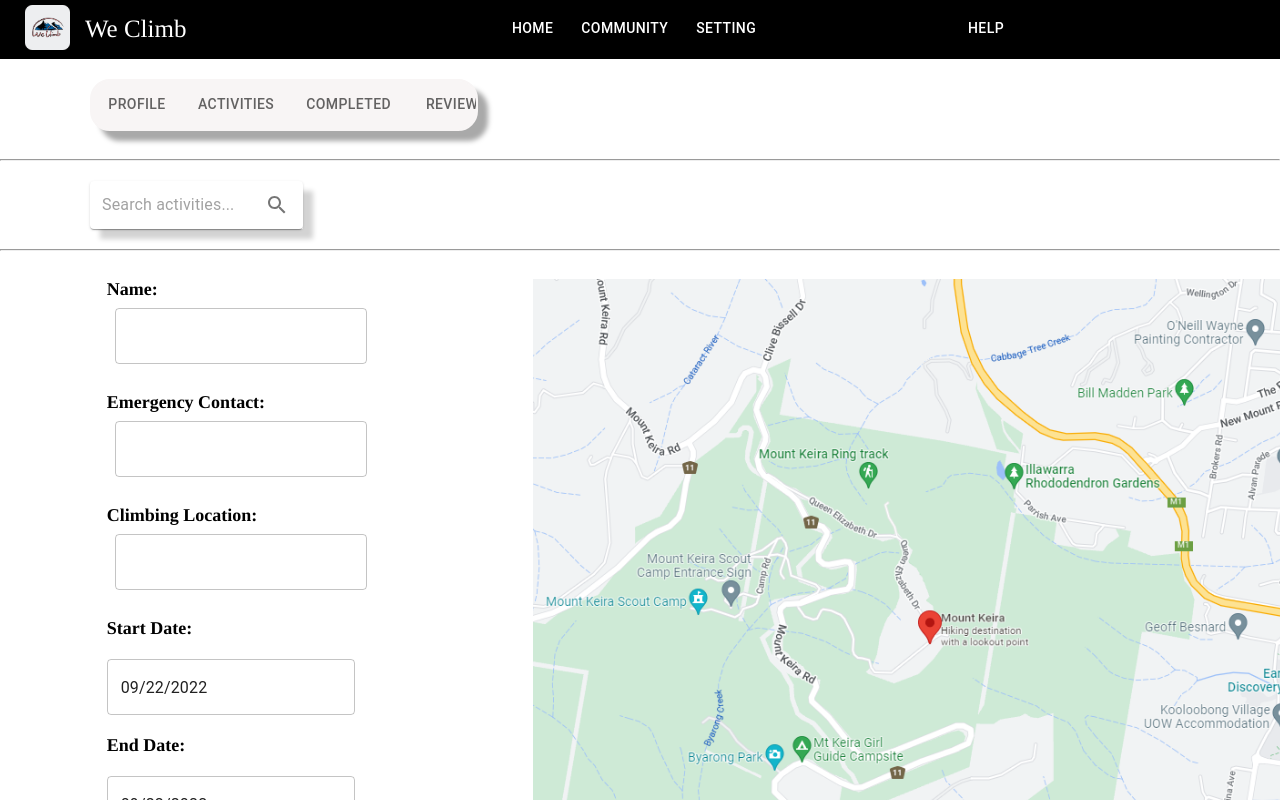
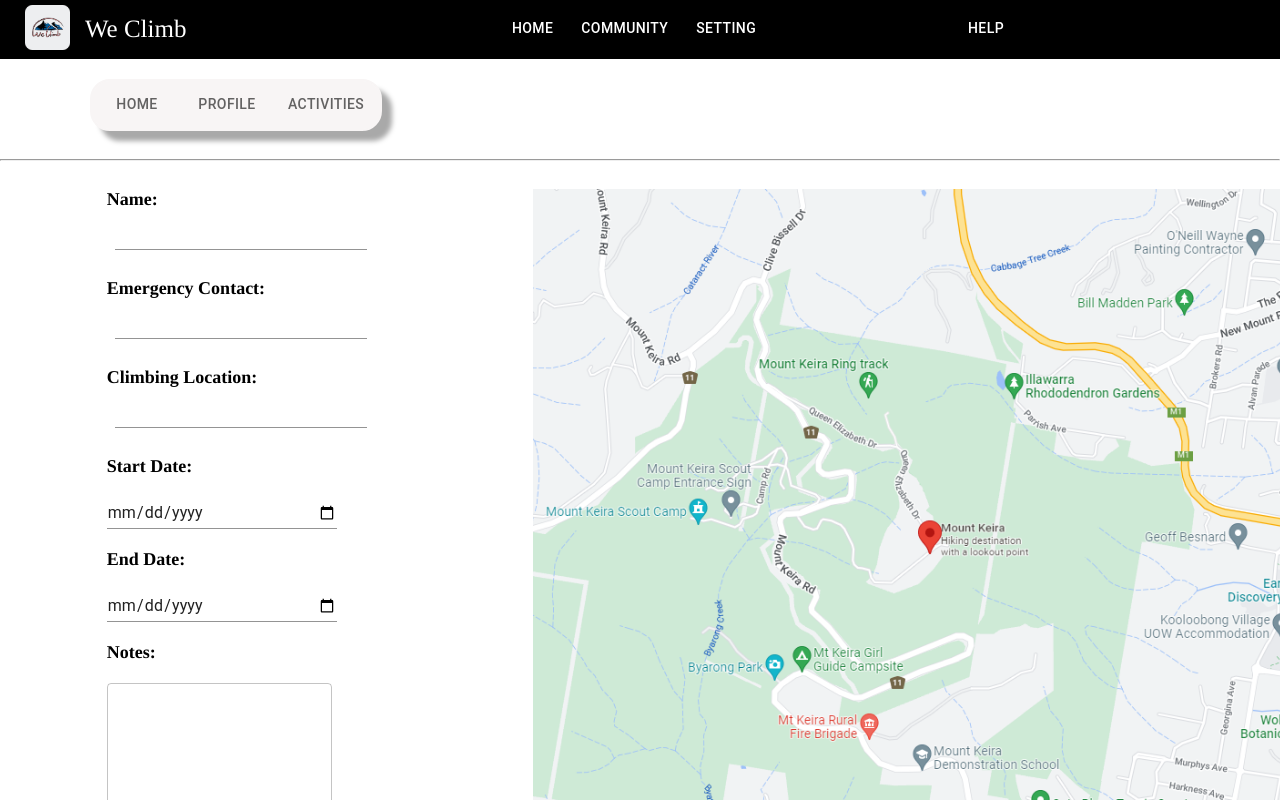
Before and after one commit to williamzeming/csit321, a React (Create React App) app in the folder webapp/: page /Activities in a window 1280 px wide. Shown: the top 800 px of the page. Built offline with nearby package versions, Linux system fonts and the light colour scheme; no server answers.

Commit message:
change input, textarea, delete search bar

```diff
--- a/webapp/src/page/Activities.css
+++ b/webapp/src/page/Activities.css
@@ -31,49 +31,3 @@
     background-repeat: no-repeat;
     background-size: cover;
 }
-.backgroundBlack{
-    background-color: #000000;
-    color: white;
-    display: flex;
-    flex-direction: row;
-    flex-grow: 1;
-}
-.backgroundBlack_firstColumn{
-    font-size: 20px;
-    padding-top: 20px;
-    padding-left: 20px;
-    background-color: #000000;
-    color: white;
-    display: flex;
-    flex-direction: row;
-    flex-grow: 1;
-}
-.backgroundBlack_secondColumn{
-    padding-top: 20px;
-    background-color: #000000;
-    color: white;
-    display: flex;
-    flex-direction: row;
-    flex-grow: 2;
-}
-.backgroundBlack_thirdColumn{
-    padding-top: 20px;
-    background-color: #000000;
-    color: white;
-    display: flex;
-    flex-direction: row;
-    flex-grow: 1;
-}
-.backgroundBlack_fourthColumn{
-    padding-top: 20px;
-    background-color: #000000;
-    color: white;
-    display: flex;
-    flex-direction: row;
-    flex-grow: 1;
-}
-.backgroundBlack_row{
-    background-color: #000000;
-    color: white;
-    text-align: center;
-}
--- a/webapp/src/page/Activities.js
+++ b/webapp/src/page/Activities.js
@@ -20,7 +20,10 @@
 import Link from "@mui/material/Link";
 import TextareaAutosize from '@mui/material/TextareaAutosize';
 import Footer from './Footer'
+import {createTheme, responsiveFontSizes, ThemeProvider} from "@mui/material/styles";
 
+let theme = createTheme();
+theme = responsiveFontSizes(theme);
 
 function BasicDatePicker() {
     const [value, setValue] = React.useState<Dayjs | null>(null);
@@ -59,9 +62,9 @@
                     <Button style={{paddingRight: 20,marginTop: 10, color:"white"}} to="/" underline="hover">Help</Button>
                 </Grid>
             </Grid><br/>
-     {/*tab bar ys={2}*/}
+     {/*tab bar ys={2} sx={{ width: '30%' }}*/}
                 <Grid container >
-                    <Box sx={{ width: '30%' }} className={"tab"}>
+                    <Box  className={"tab"}>
                         <Tabs
                             value={ColorTab.value}
                             onChange={(event: React.SyntheticEvent, newValue: string) => {
@@ -70,16 +73,17 @@
                             indicatorColor="secondary"
                             aria-label="secondary tabs example"
                         >
+                            <Tab value="home" label="Home" href={"/"}/>
                             <Tab value="profile" label="Profile" href={"/"}/>
                             <Tab value="activities" label="Activities" href={"/Activities"}/>
-                            <Tab value="completed" label="Completed" href={"/"}/>
-                            <Tab value="review" label="Review" href={"/"}/>
+                            {/*  <Tab value="completed" label="Completed" href={"/"}/>
+                            <Tab value="review" label="Review" href={"/"}/> */}
                         </Tabs>
                     </Box>
                 </Grid><br/>
                 <hr/>
   {/*search bar xs={2} */}
-                <Grid container xs={2} className={"search"}>
+                {/*  <Grid container xs={2} className={"search"}>
                     <Paper
                         component="form"
                         sx={{ p: '2px 4px', display: 'flex', alignItems: 'center', width: 400 }}
@@ -93,8 +97,8 @@
                         <SearchIcon />
                     </IconButton>
                     </Paper>
-                </Grid> <hr/><br/>
-   {/*main ys={4}*/}
+                </Grid> <hr/><br/> */}
+   {/*main ys={4}*/}<br/>
                 <Grid container>
                     <Grid item xs={1} />
                     <Grid item xs={3}>
@@ -108,30 +112,40 @@
                         >
                         <div>
                             <div className={"input-text"}>Name:</div>
-                            <TextField
+                            {/* <TextField
                                 required
                                 id="outlined-required"
                                 margin="dense"
-                            /></div><br/>
+                            />*/}
+                            <ThemeProvider theme={theme}>
+                                <TextField required={true} fullWidth id="name" variant="standard"/>
+                            </ThemeProvider>
+                        </div><br/>
                             <div>
                                 <div className={"input-text"}>Emergency Contact:</div>
-                            <TextField
+                                {/* <TextField
                                 required
                                 id="standard-required"
                                 margin="dense"
-                            /></div><br/>
+                            />*/}
+                                <ThemeProvider theme={theme}>
+                                    <TextField required={true} fullWidth id="emergency contact" variant="standard"/>
+                                </ThemeProvider></div><br/>
                             <div>
                                 <div className={"input-text"}>Climbing Location:</div>
-                            <TextField
+                                {/*<TextField
                                 required
                                 id="standard-required"
                                 margin="dense"
-                            />
+                            />*/}
+                                <ThemeProvider theme={theme}>
+                                    <TextField required={true} fullWidth id="climbing location" variant="standard"/>
+                                </ThemeProvider>
                             </div>
                         </Box><br/>
                         <div>
                             <div className={"input-text"}>Start Date: </div><br/>
-                            <LocalizationProvider dateAdapter={AdapterDayjs}>
+                            {/* <LocalizationProvider dateAdapter={AdapterDayjs}>
                                 <DatePicker
                                     value={BasicDatePicker.value}
                                     onChange={(newValue) => {
@@ -139,11 +153,15 @@
                                     }}
                                     renderInput={(params) => <TextField {...params} />}
                                 />
-                            </LocalizationProvider>
+                            </LocalizationProvider> */}
+                            <TextField style={{width:230}} InputLabelProps={{
+                                shrink: true,
+                            }} required={true} id="start date"
+                                       variant="standard" type="date"/>
                         </div><br/>
                         <div>
                             <div className={"input-text"}>End Date: </div><br/>
-                            <LocalizationProvider dateAdapter={AdapterDayjs}>
+                            {/* <LocalizationProvider dateAdapter={AdapterDayjs}>
                                 <DatePicker
                                     value={BasicDatePicker.value}
                                     onChange={(newValue) => {
@@ -151,15 +169,23 @@
                                     }}
                                     renderInput={(params) => <TextField {...params} />}
                                 />
-                            </LocalizationProvider>
+                            </LocalizationProvider> */}
+                            <TextField style={{width:230}} InputLabelProps={{
+                                shrink: true,
+                            }} required={true} id="end date"
+                                       variant="standard" type="date"/>
                         </div><br/>
                         <div>
                             <div className={"input-text"}>Notes: </div><br/>
-                        <TextareaAutosize
+                            {/*  <TextareaAutosize
                             aria-label="minimum height"
                             minRows={3}
                             placeholder="Optional..."
                             style={{ width: 200 }}
+                        /> */}  <TextField
+                            id="outlined-multiline-static"
+                            multiline
+                            rows={4}
                         />
                         </div><br/>
                         <Button variant="contained">Check In</Button>
```
